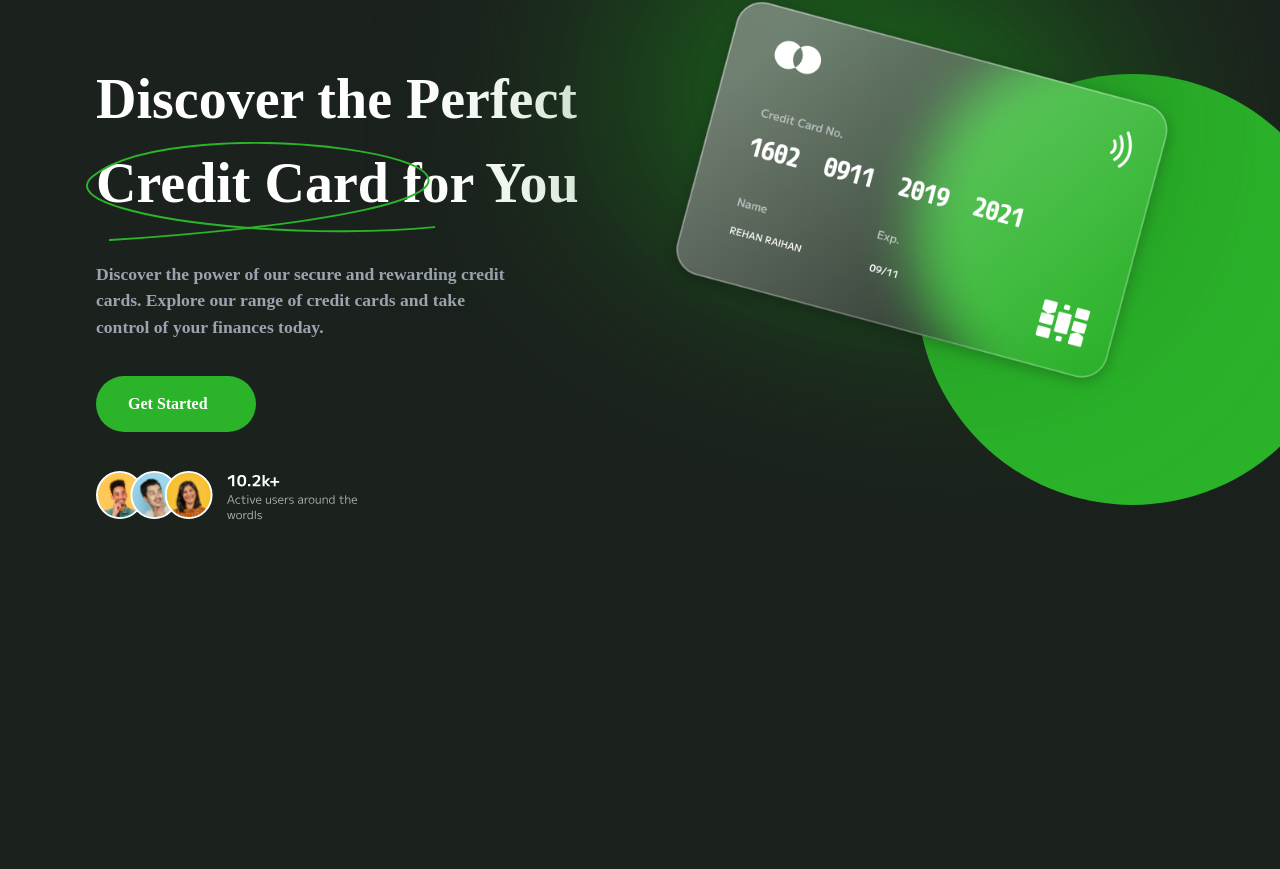
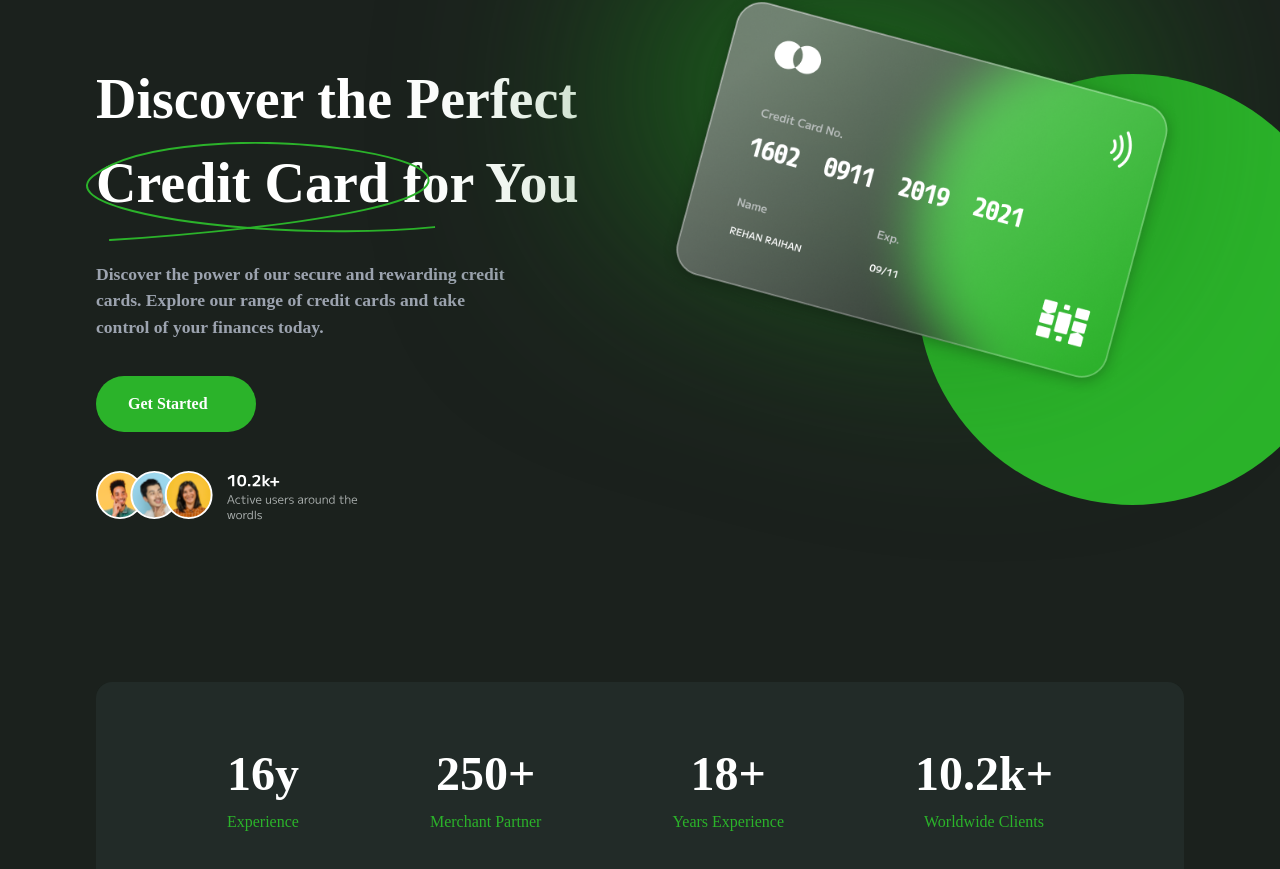
Before and after one commit to Yunis003/GreenBank-NextJS, a Next.js app: page / in a window 1280 px wide. Shown: the part 177-1046 px from the top of the page. Before the commit the page ends 832 px from the top, so only its background shows below. Built offline with nearby package versions, Linux system fonts and the light colour scheme; a web font is replaced by a local one.

Commit message:
Statistics Side and Animations Counter

```diff
--- /dev/null
+++ b/src/app/Components/Statistics.jsx
@@ -0,0 +1,86 @@
+'use client'; // Add this at the top since we're using client-side features
+
+import { useState, useEffect, useRef } from 'react';
+
+const Statistics = () => {
+    const [counts, setCounts] = useState({
+        years: 0,
+        partners: 0,
+        experience: 0,
+        clients: 0
+    });
+    const [hasAnimated, setHasAnimated] = useState(false);
+    const containerRef = useRef(null);
+
+    const targets = {
+        years: 16,
+        partners: 250,
+        experience: 18,
+        clients: 10200
+    };
+
+    useEffect(() => {
+        if (typeof window === 'undefined') return; // Check for browser environment
+
+        const observer = new IntersectionObserver(
+            (entries) => {
+                const [entry] = entries;
+                if (entry.isIntersecting && !hasAnimated) {
+                    startAnimation();
+                    setHasAnimated(true);
+                }
+            },
+            { threshold: 0.5 }
+        );
+
+        if (containerRef.current) {
+            observer.observe(containerRef.current);
+        }
+
+        return () => {
+            if (containerRef.current) {
+                observer.unobserve(containerRef.current);
+            }
+        };
+    }, [hasAnimated]);
+
+    const startAnimation = () => {
+        const duration = 2000;
+        const steps = 60;
+        const interval = duration / steps;
+
+        const timer = setInterval(() => {
+            setCounts(prevCounts => ({
+                years: Math.min(prevCounts.years + Math.ceil(targets.years / steps), targets.years),
+                partners: Math.min(prevCounts.partners + Math.ceil(targets.partners / steps), targets.partners),
+                experience: Math.min(prevCounts.experience + Math.ceil(targets.experience / steps), targets.experience),
+                clients: Math.min(prevCounts.clients + Math.ceil(targets.clients / steps), targets.clients)
+            }));
+        }, interval);
+
+        setTimeout(() => clearInterval(timer), duration);
+    };
+
+    return (
+        <div className='w-full py-14 flex justify-evenly backdrop-blur-[8px] bg-[#222b28] rounded-2xl' ref={containerRef}>
+            <div className='flex flex-col items-center'>
+                <span className='text-[3rem] font-bold'>{counts.years}y</span>
+                <span className='text-[1rem] font-medium text-[#2BB32A]'>Experience</span>
+            </div>
+            <div className='flex flex-col items-center'>
+                <span className='text-[3rem] font-bold'>{counts.partners}+</span>
+                <span className='text-[1rem] font-medium text-[#2BB32A]'>Merchant Partner</span>
+            </div>
+            <div className='flex flex-col items-center'>
+                <span className='text-[3rem] font-bold'>{counts.experience}+</span>
+                <span className='text-[1rem] font-medium text-[#2BB32A]'>Years Experience</span>
+            </div>
+            <div className='flex flex-col items-center'>
+                <span className='text-[3rem] font-bold'>{(counts.clients / 1000).toFixed(1)}k+</span>
+                <span className='text-[1rem] font-medium text-[#2BB32A]'>Worldwide Clients</span>
+            </div>
+        </div>
+    );
+}
+
+export default Statistics;
--- a/src/app/page.js
+++ b/src/app/page.js
@@ -1,11 +1,13 @@
 import Discover from "./Components/Discover";
 import Header from "./Components/Header";
+import Statistics from "./Components/Statistics";
 
 export default function Home() {
   return (
     <div className="w-[85%] h-screen flex flex-col gap-40">
       <Header />
       <Discover />
+      <Statistics />
     </div>
   );
 }
```
